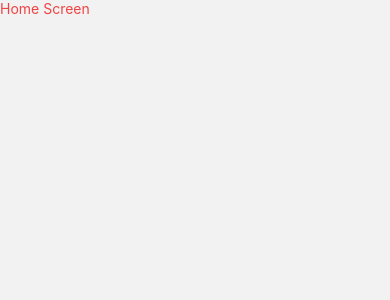
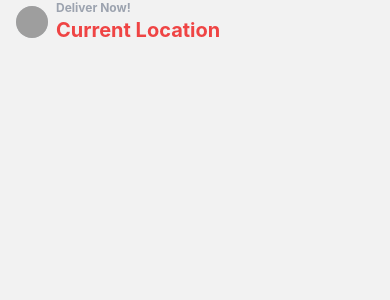
Before and after one commit to WebcrazyDylan/deliveroo-clone-Nirmalya, a React Native app: screen /Home in a window 390 px wide. Shown: the top 300 px of the page. Built offline with nearby package versions, Linux system fonts and the light colour scheme; grey boxes are pictures that could not be loaded.

Commit message:
added  react-native-svg react-native-heroicons

```diff
--- a/package.json
+++ b/package.json
@@ -16,8 +16,10 @@
     "nativewind": "^2.0.11",
     "react": "18.2.0",
     "react-native": "0.71.6",
+    "react-native-heroicons": "^3.2.0",
     "react-native-safe-area-context": "4.5.0",
-    "react-native-screens": "~3.20.0"
+    "react-native-screens": "~3.20.0",
+    "react-native-svg": "^13.9.0"
   },
   "devDependencies": {
     "@babel/core": "^7.20.0",
--- a/screens/HomeScreen.js
+++ b/screens/HomeScreen.js
@@ -1,10 +1,11 @@
-import { View, Text } from "react-native";
+import { View, Text, Image } from "react-native";
 import React, { useLayoutEffect } from "react";
 import { useNavigation } from "@react-navigation/native";
 import { SafeAreaView } from "react-native-safe-area-context";
 
 export default function HomeScreen() {
   const navigation = useNavigation();
+
   useLayoutEffect(() => {
     navigation.setOptions({
       headerShown: false,
@@ -13,7 +14,23 @@
 
   return (
     <SafeAreaView>
-      <Text className="text-red-500">Home Screen</Text>
+      <Text className="text-red-500">
+        {/* HEADER */}
+        <View className="flex-row pb-3 items-center mx-4 space-x-2">
+          <Image
+            source={{
+              uri: "https://links.papareact.com/wru",
+            }}
+            className="h-7 w-7 bg-gray-300 p-4 rounded-full"
+          />
+          <View>
+            <Text className="font-bold text-gray-400 text-xs">
+              Deliver Now!
+            </Text>
+            <Text className="font-bold text-xl">Current Location</Text>
+          </View>
+        </View>
+      </Text>
     </SafeAreaView>
   );
 }
```
Also changed, not shown: 1 other file (tests, documents, lock files or other folders).
